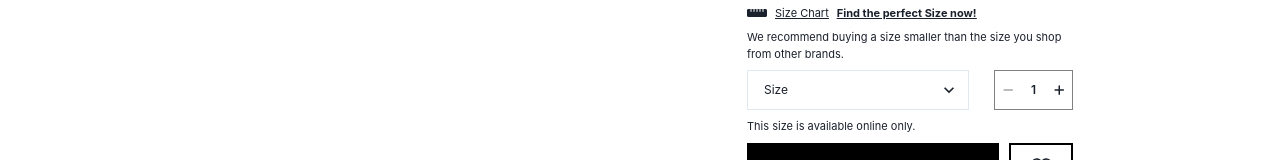
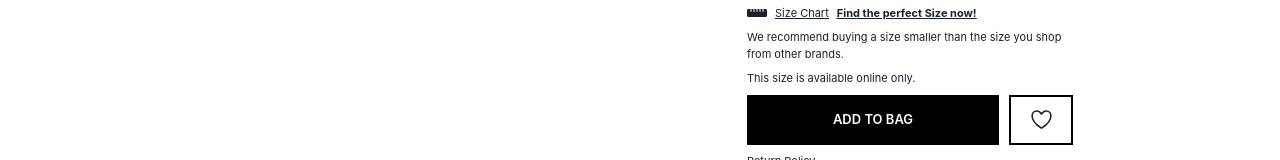
Before and after one commit to salil-01/American-Snake, a React (Create React App) app in the folder american-snake/: page /singleproduct-men/1 in a window 1280 px wide. Shown: the part 316-476 px from the top of the page. Built offline with nearby package versions, Linux system fonts and the light colour scheme; no server answers.

Commit message:
fixed minor bug

```diff
--- a/american-snake/src/pages/SingleProductMen.jsx
+++ b/american-snake/src/pages/SingleProductMen.jsx
@@ -253,7 +253,7 @@ export const SingleProductMen = () => {
                   other brands.
                 </Text>
               </Box>
-              <Box>
+              {/* <Box>
                 <Stack
                   direction={"row"}
                   justifyContent={{ base: "space-between" }}
@@ -295,7 +295,7 @@ export const SingleProductMen = () => {
                     </Button>
                   </Box>
                 </Stack>
-              </Box>
+              </Box> */}
               <Text fontSize={"11px"} textAlign={"left"}>
                 This size is available online only.
               </Text>
```
